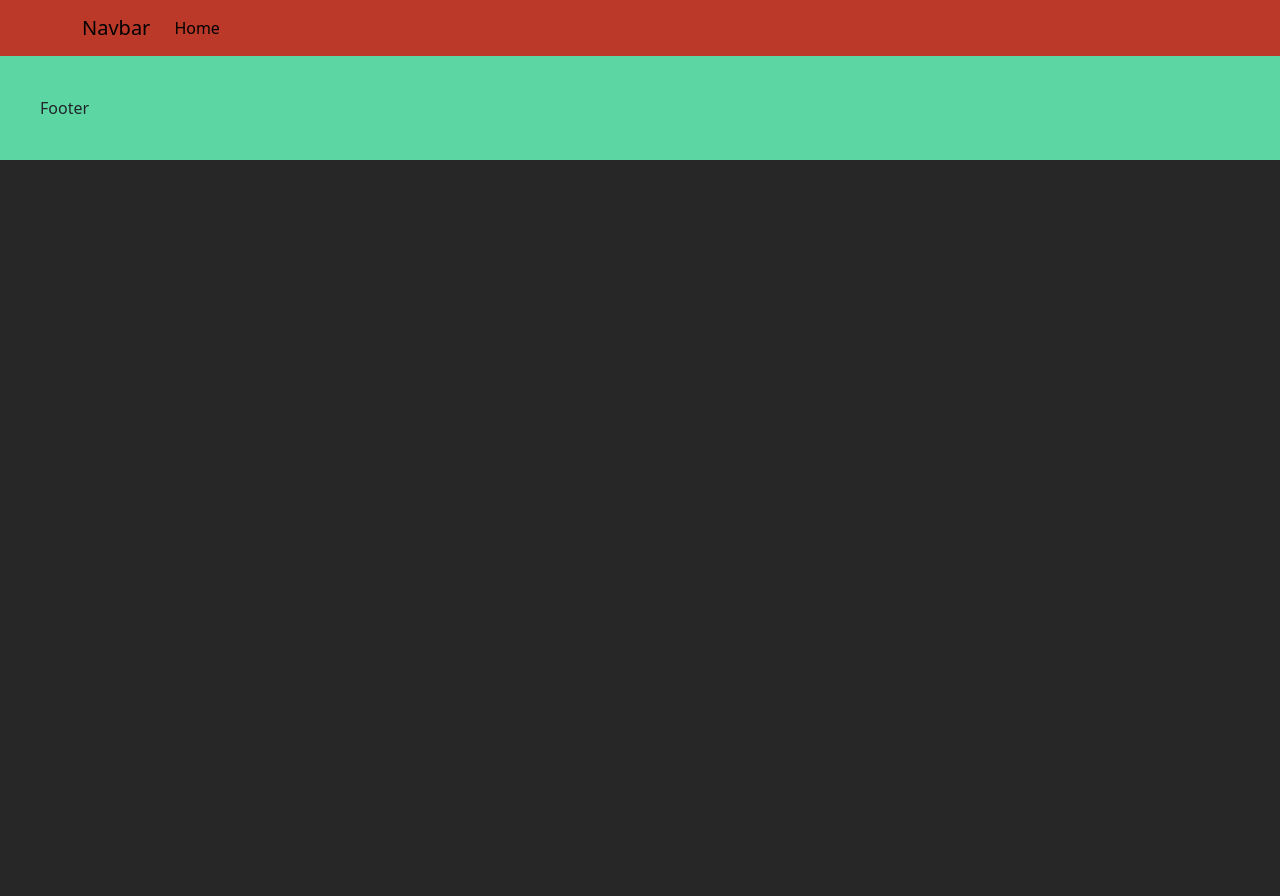
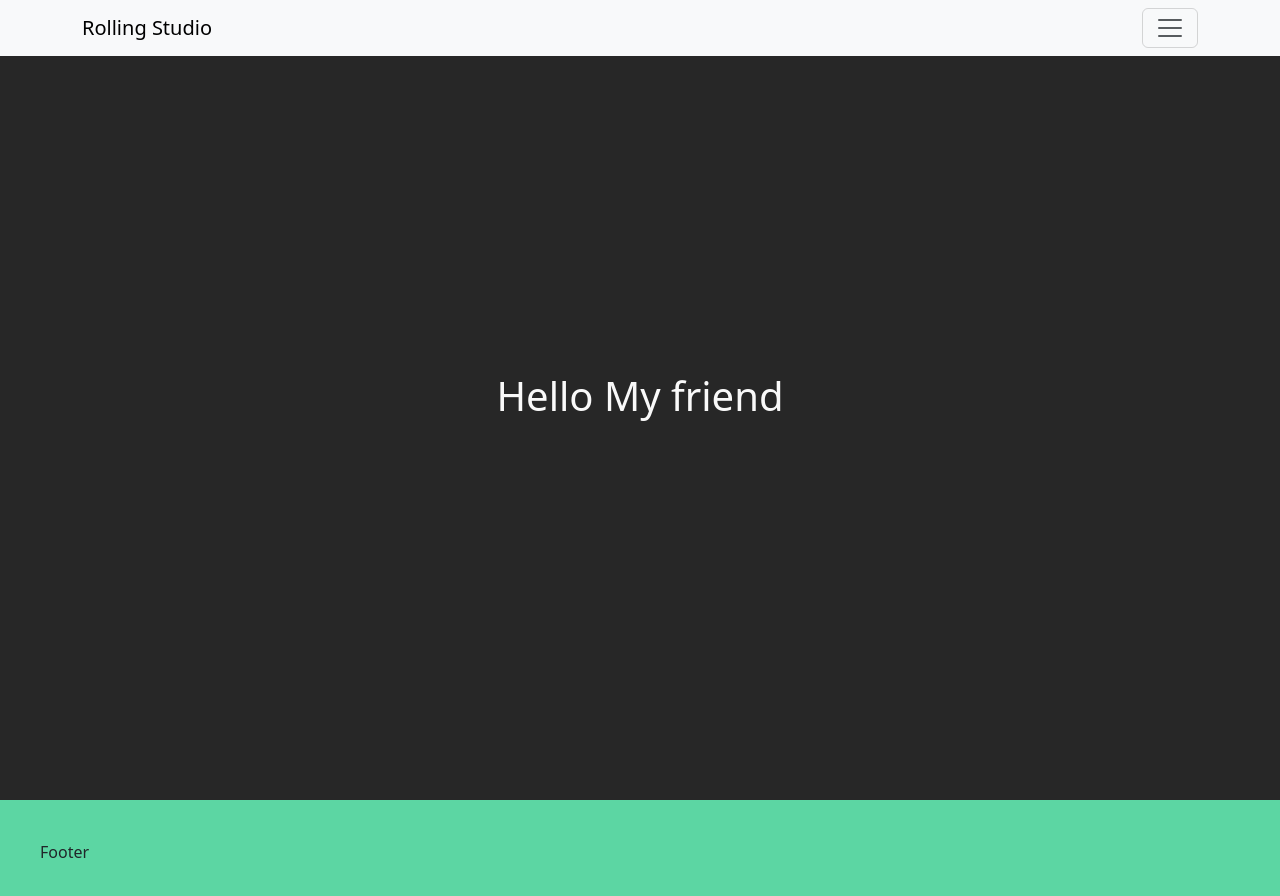
Before and after one commit to CardozoMartin/ReactRolling-Grupo2, a React (Vite) app: page /2 in a window 1280 px wide. Before the commit this address had no page. Shown: the top 896 px of the page. Before the commit the page ends 800 px from the top, so only its background shows below. Built offline with nearby package versions, Linux system fonts and the light colour scheme.

Commit message:
termino estilos y corrijo código

```diff
--- /dev/null
+++ b/src/common/Error404.jsx
@@ -0,0 +1,8 @@
+const Error404 = () => {
+  return (
+    <div className="section-error">
+      <h1>ERROR 404</h1>
+    </div>
+  )
+}
+export default Error404;
--- a/src/common/Navbar.jsx
+++ b/src/common/Navbar.jsx
@@ -1,22 +1,48 @@
+import { Link, NavLink } from "react-router-dom";
+
 const Navbar = () => {
   return (
-  <section className="section-navbar">
-  <nav className="navbar navbar-expand-lg">
+    <nav className="navbar bg-body-tertiary fixed-top">
     <div className="container">
-    <a className="navbar-brand" href="#">Navbar</a>
-    <button className="navbar-toggler" type="button" data-bs-toggle="collapse" data-bs-target="#navbarSupportedContent" aria-controls="navbarSupportedContent" aria-expanded="false" aria-label="Toggle navigation">
+      <Link className="navbar-brand" to='/error'>Rolling Studio</Link>
+      <button className="navbar-toggler" type="button" data-bs-toggle="offcanvas" data-bs-target="#offcanvasNavbar" aria-controls="offcanvasNavbar" aria-label="Toggle navigation">
         <span className="navbar-toggler-icon"></span>
       </button>
-    <div className="collapse navbar-collapse" id="navbarSupportedContent">
-      <ul className="navbar-nav me-auto mb-2 mb-lg-0">
+      <div className="offcanvas offcanvas-end" id="offcanvasNavbar" aria-labelledby="offcanvasNavbarLabel">
+        <div className="offcanvas-header">
+          <h5 className="offcanvas-title" id="offcanvasNavbarLabel">Rolling Code Studio presents</h5>
+          <button type="button" className="btn-close" data-bs-dismiss="offcanvas" aria-label="Close"></button>
+        </div>
+        <div className="offcanvas-body">
+          <ul className="navbar-nav justify-content-end flex-grow-1 pe-3">
           <li className="nav-item">
-          <a className="nav-link active" aria-current="page" href="#">Home</a>
+            <NavLink className="nav-link active" aria-current="page" to='/1'>Home</NavLink>
+          </li>
+            <li className="nav-item dropdown">
+              <a className="nav-link dropdown-toggle fw-bold" to='/' role="button" data-bs-toggle="dropdown" aria-expanded="false">
+                Exercises
+              </a>
+              <ul className="dropdown-menu">
+                <li><NavLink className="dropdown-item" to='/2'>Exercise 2</NavLink></li>
+                <li><NavLink className="dropdown-item" to='/3'>Exercise 3</NavLink></li>
+                <li><NavLink className="dropdown-item" to='/4'>Exercise 4</NavLink></li>
+                <li><NavLink className="dropdown-item" to='/5'>Exercise 5</NavLink></li>
+                <li><NavLink className="dropdown-item" to='/6'>Exercise 6</NavLink></li>
+                <li><NavLink className="dropdown-item" to='/7'>Exercise 7</NavLink></li>
+                <li><NavLink className="dropdown-item" to='/8'>Exercise 8</NavLink></li>
+                <li><NavLink className="dropdown-item" to='/9'>Exercise 9</NavLink></li>
+                <li><NavLink className="dropdown-item" to='/10'>Exercise 10</NavLink></li>
+                <li><NavLink className="dropdown-item" to='/11'>Exercise 11</NavLink></li>
+                <li><NavLink className="dropdown-item" to='/12'>Exercise 12</NavLink></li>
+                <li><NavLink className="dropdown-item" to='/13'>Exercise 13</NavLink></li>
+                <li><NavLink className="dropdown-item" to='/14'>Exercise 14</NavLink></li>
+              </ul>
             </li>
           </ul>
         </div>
       </div>
+    </div>
   </nav>
-</section>
   )
 }
 export default Navbar;
--- a/src/components/Ejercicio 10/Ejercicio10.jsx
+++ b/src/components/Ejercicio 10/Ejercicio10.jsx
@@ -140,7 +140,7 @@ const MovieForm = () => {
               <button type='submit' className='mt-3 mb-3 btn-load'>Load</button></div>
         </form>
         <hr />
-        <section className="container w-50">
+        <section className="container w-50 mb-5">
         <article className="row">
           {movie.length === 0 && <p className='text-center card p-3'>There are no movies uploaded yet.</p>}
           {movie.map((movie) => (
--- a/src/components/Ejercicio 6/ColorForm.jsx
+++ b/src/components/Ejercicio 6/ColorForm.jsx
@@ -27,7 +27,7 @@ const ColorForm = (props) => {
   };
 
   return (
-    <form className="card" onSubmit={handleSubmit}>
+    <form className="card section-card" onSubmit={handleSubmit}>
         <div className="card-header fw-bold text-center">🌈 Manage colors 🌈</div>
         <div className="card-body d-flex align-items-center gap-4 justify-content-center">
           <ColorPicker color={color} handleChange={handleChange} />
--- a/src/components/Ejercicio 6/Ejercicio6.jsx
+++ b/src/components/Ejercicio 6/Ejercicio6.jsx
@@ -18,7 +18,7 @@ const Ejercicio6 = () => {
   }, [colors]);
 
   return (
-    <section className="container my-4">
+    <section className="container my-4 mb-5">
     <ColorForm setColors={setColors} />
     <ColorList colors={colors} setColors={setColors} />
     </section>
--- a/src/components/Ejercicio 9/AppointmentForm.jsx
+++ b/src/components/Ejercicio 9/AppointmentForm.jsx
@@ -205,7 +205,7 @@ const AppointmentForm = () => {
             <button type='submit' className='mt-3 mb-3 btn-schedule'>Schedule</button></div>
         </form>
         <hr />
-      <section className="container w-50">
+      <section className="container w-50 mb-5">
       <article className="row">
         {appointment.length === 0 && <p className='text-center card p-3'>There are no scheduled appointments.</p>}
         {appointment.map((appointment) => (
--- a/src/index.css
+++ b/src/index.css
@@ -11,7 +11,7 @@ body{
   padding: 40px;
 }
 
-.section-first, .section-second{
+.section-first, .section-second, .section-error{
   color: #f9f9f9;
   display: flex;
   justify-content: center;
@@ -55,8 +55,11 @@ body{
   flex-direction: column;
   justify-content: center;
   align-items: center;
-  height: 100vh;
 }
+
+  .section-card{
+  margin-top: 100px;
+  }
 
   .sixthSection{
   background-color: #f9f9f9;
@@ -103,8 +106,9 @@ body{
 .ninth-form{
   display: flex;
   justify-content: center;
+  align-content: center;
   width: 40vw;
-  margin-top: 50px;
+  margin-top: 100px;
 }
 
 .btn-schedule{
@@ -149,7 +153,7 @@ body{
   display: flex;
   justify-content: center;
   width: 40vw;
-  margin-top: 50px;
+  margin-top: 100px;
 }
 
 .btn-load{
--- a/src/main.jsx
+++ b/src/main.jsx
@@ -6,20 +6,21 @@ import { BrowserRouter, Routes, Route } from 'react-router-dom';
 
 import { QueryClient, QueryClientProvider } from '@tanstack/react-query';
 
-// import { Toaster } from 'sonner';
+import { Toaster } from 'sonner';
 
 import App1 from './components/Ejercicio 1/Ejercicio1.jsx';
-// import App2 from './components/Ejercicio 2/Ejercicio2.jsx';
-// import NewMessage from './components/Ejercicio 3/Ejercicio3.jsx';
-// import TodoList from './components/Ejercicio 4/Ejercicio4.jsx';
-// import TodoListWithLS from './components/Ejercicio 5/Ejercicio5';
-// import Ejercicio6 from './components/Ejercicio 6/Ejercicio6';
-// import App7 from './components/Ejercicio 7/Ejercicio7';
-// import FormExsEight from './components/Ejercicio 8/Ejercicio8';
-// import AppointmentForm from './components/Ejercicio 9/AppointmentForm';
-// import MovieForm from './components/Ejercicio 10/Ejercicio10';
+import App2 from './components/Ejercicio 2/Ejercicio2.jsx';
+import NewMessage from './components/Ejercicio 3/Ejercicio3.jsx';
+import TodoList from './components/Ejercicio 4/Ejercicio4.jsx';
+import TodoListWithLS from './components/Ejercicio 5/Ejercicio5';
+import Ejercicio6 from './components/Ejercicio 6/Ejercicio6';
+import App7 from './components/Ejercicio 7/Ejercicio7';
+import FormExsEight from './components/Ejercicio 8/Ejercicio8';
+import AppointmentForm from './components/Ejercicio 9/AppointmentForm';
+import MovieForm from './components/Ejercicio 10/Ejercicio10';
 // import NewsList from './components/Ejercicio 11/NewsList';
 // import ClimaApp from './components/Ejercicio 13/Ejercicio13';
+import Error404 from './common/Error404.jsx';
 
 
 import 'bootstrap/dist/css/bootstrap.min.css';
@@ -38,27 +39,25 @@ ReactDOM.createRoot(document.getElementById('root')).render(
   <BrowserRouter>
     <Navbar></Navbar>
     <Routes>
-    <Route exact path='/' element={<App1 name="world"/>}></Route>
-    {/* <Route exact path='/Ejercicio2' element={<App2 name="My friend"/>}></Route> */}
+    <Route exact path='/1' element={<App1 name="world"/>}></Route>
+    <Route exact path='/2' element={<App2 name="My friend"/>}></Route>
+    <Route exact path='/3' element={<NewMessage/>}></Route>
+    <Route exact path='/4' element={<TodoList/>}></Route>
+    <Route exact path='/5' element={<TodoListWithLS/>}></Route>
+    <Route exact path='/6' element={<Ejercicio6/>}></Route>
+    <Route exact path='/7' element={<App7/>}></Route>
+    <Route exact path='/8' element={<FormExsEight/>}></Route>
+    <Route exact path='/9' element={<AppointmentForm/>}></Route>
+    <Route exact path='/10' element={<MovieForm/>}></Route>
+    {/* <Route exact path='/11' element={}></Route> */}
+    {/* <Route exact path='/12' element={}></Route>
+    <Route exact path='/13' element={}></Route>
+    <Route exact path='/14' element={}></Route> */}
+    <Route exact path='/error' element={<Error404/>}></Route>
     </Routes>
     <Footer></Footer>
     </BrowserRouter>
-  {/* <App1 name="world" /> */}
-  {/* <App2 name="My friend" /> */}
-  {/* <NewMessage /> */}
-  {/* <TodoList /> */}
-  {/* <TodoListWithLS /> */}
-  {/* <Ejercicio6 /> */}
-  {/* <App7 /> */}
-  {/* <FormExsEight /> */}
-  {/* <App9 /> */}
-  {/* <AppointmentForm /> */}
-  {/* <MovieForm /> */}
-  {/* <NewsList /> */}
-  {/* Ejercicio12 */}
- {/* < ClimaApp /> */}
-  {/* Ejercicio14 */}
-{/* <Toaster richColors position='top-rigth'/> */}
-</QueryClientProvider>
-</React.StrictMode>
+    <Toaster richColors position='top-rigth'/>
+    </QueryClientProvider>
+    </React.StrictMode>
 );
```
Lines whose indentation alone changed are shown as unchanged.
